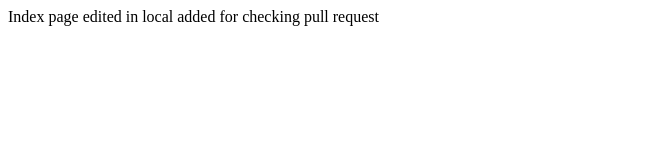
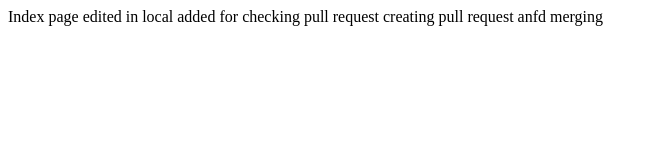
Before and after one commit to rnarang89/SecondWebsite, a plain HTML site: page index.html in a window 1280 px wide. Shown: the whole page, without its empty margins (0-658 px from the left). Drawn offline with Linux system fonts and the light colour scheme.

Commit message:
Pullchanges2

```diff
--- a/index.html
+++ b/index.html
@@ -4,5 +4,6 @@
 
 	edited in local
 	  added for checking pull request
+	  creating pull request anfd merging
   </body>
 </html>
```
